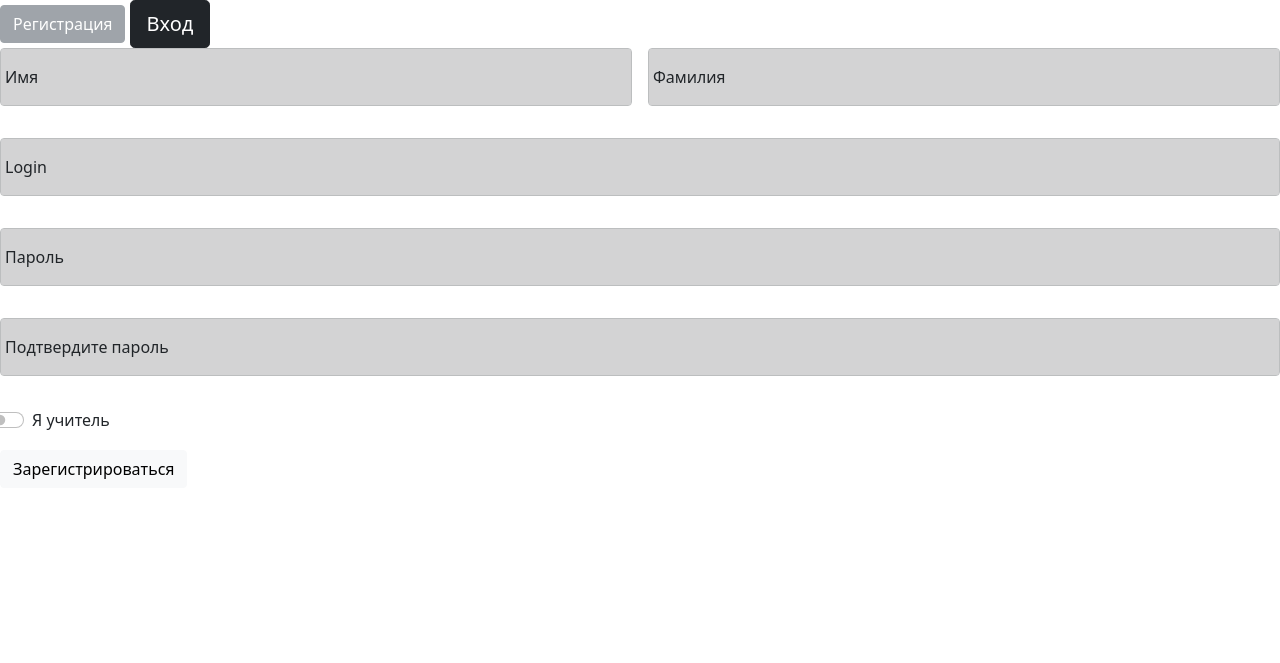
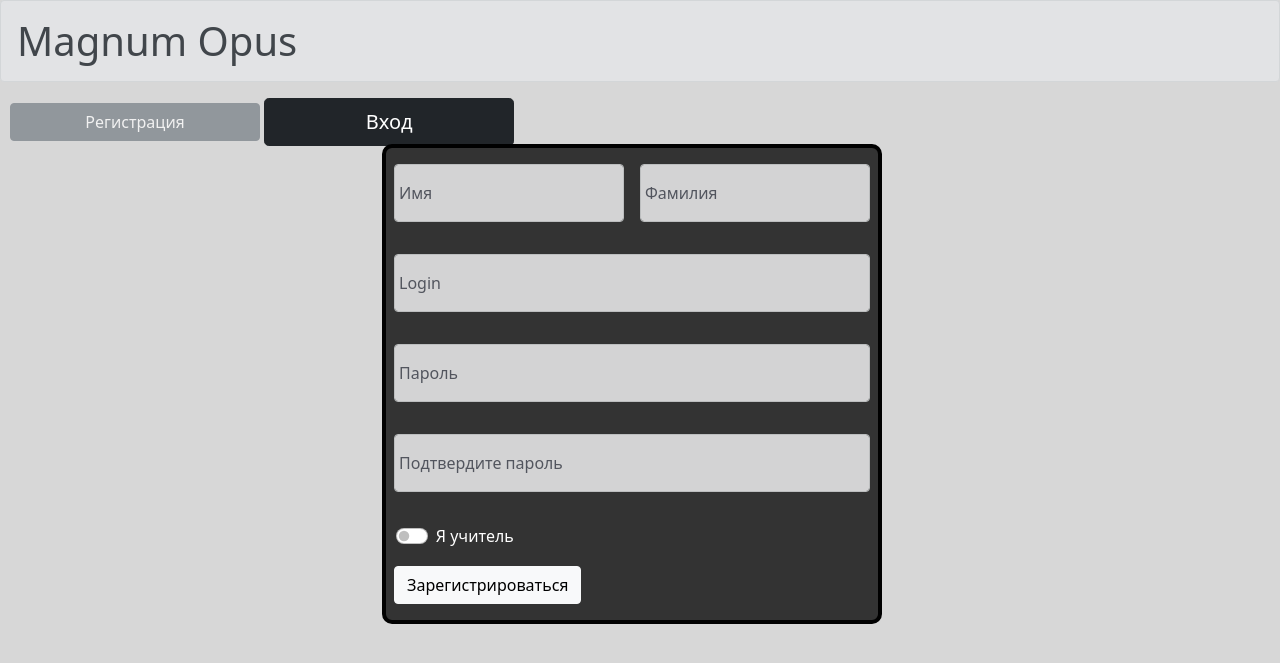
Before and after one commit to adhshba/magnum_opus, a Flask app: page / in a window 1280 px wide. Shown: the top 663 px of the page. Run offline with Flask 2, Linux system fonts and the light colour scheme; parts of the project's set-up code (start-up, migrations or seed data) failed here and were passed over; some libraries are stand-ins or nearby versions.

Commit message:
Update base_reg_auth.html

```diff
--- a/templates/base_reg_auth.html
+++ b/templates/base_reg_auth.html
@@ -7,9 +7,13 @@
           rel="stylesheet"
           integrity="sha384-eOJMYsd53ii+scO/bJGFsiCZc+5NDVN2yr8+0RDqr0Ql0h+rP48ckxlpbzKgwra6"
           crossorigin="anonymous">
-    <link rel="stylesheet" type="text/css" href="/static/css/style.css">
+    <link rel="stylesheet" type="text/css" href="/static/style.css">
+    <script type="text/javascript" src="https://vk.com/js/api/openapi.js?169"></script>
 </head>
 <body>
+    <h1 class="alert alert-secondary" role="alert">
+        Magnum Opus
+    </h1>
     {% block content %}{% endblock %}
 </body>
 </html>
```
